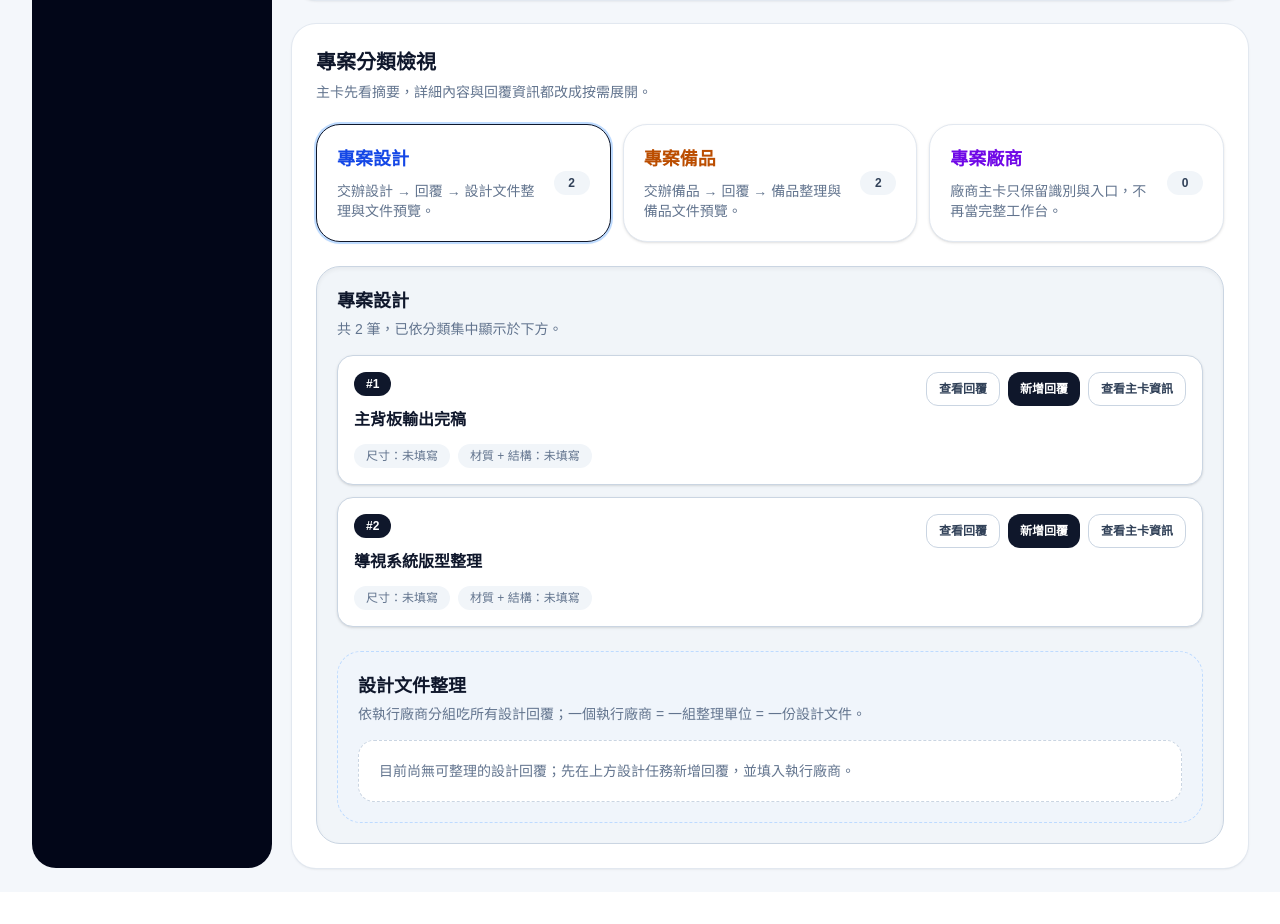
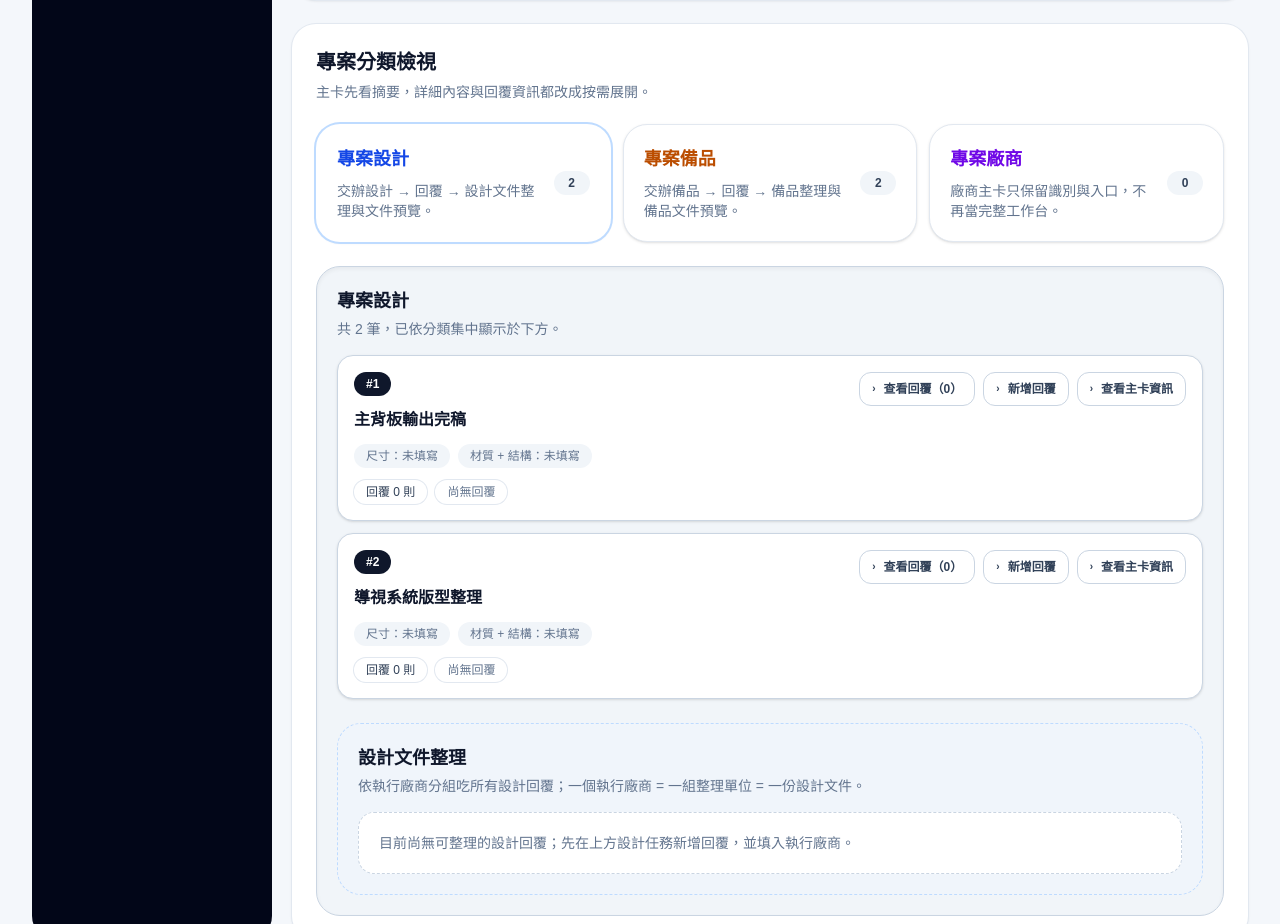
Before and after one commit to willy841/projectflow, a Next.js app in the folder project-mgmt/: page /projects/spring-popup-2026 in a window 1280 px wide. Shown: the part 2188-3112 px from the top of the page. Before the commit the page ends 3080 px from the top, so only its background shows below. Built offline with nearby package versions, Linux system fonts and the light colour scheme.

Commit message:
refactor: tighten execution panel accordion states

```diff
--- a/project-mgmt/src/components/execution-tree-section.tsx
+++ b/project-mgmt/src/components/execution-tree-section.tsx
@@ -1157,7 +1157,7 @@ export function ExecutionTreeSection({ project }: { project: Project }) {
                   key={category}
                   type="button"
                   onClick={() => handleOpenCategory(category)}
-                  className={`rounded-3xl border bg-white p-5 text-left shadow-sm transition ${isActive ? `${meta.ring} ring-2` : "border-slate-200 hover:border-slate-300"}`}
+                  className={`rounded-3xl border bg-white p-5 text-left shadow-sm transition ${isActive ? `${meta.ring} border-transparent ring-2` : "border-slate-200 hover:border-slate-300"}`}
                 >
                   <div className="flex items-center justify-between gap-3">
                     <div>
@@ -1211,10 +1211,22 @@ export function ExecutionTreeSection({ project }: { project: Project }) {
                 const isDetailOpen = expandedDetailId === item.id;
                 const isDesignCard = openCategory === "design";
                 const isProcurementCard = openCategory === "procurement";
+                const latestReply = item.replies[item.replies.length - 1];
+                const latestReplySummary = latestReply
+                  ? parseReplyMessage(latestReply)
+                  : null;
+                const activePanelLabel = isReplyOpen
+                  ? "回覆中"
+                  : isReplyListOpen
+                    ? "回覆列表展開"
+                    : isDetailOpen
+                      ? "主卡資訊展開"
+                      : null;
+
                 return (
                   <div
                     key={item.id}
-                    className="rounded-2xl border border-slate-300 bg-white p-4 shadow-sm"
+                    className={`rounded-2xl border p-4 shadow-sm transition ${activePanelLabel ? "border-slate-900 bg-slate-50/60 ring-1 ring-slate-200" : "border-slate-300 bg-white"}`}
                   >
                     <div className="flex flex-col gap-4">
                       <div className="flex flex-col gap-3 xl:flex-row xl:items-start xl:justify-between">
@@ -1234,6 +1246,11 @@ export function ExecutionTreeSection({ project }: { project: Project }) {
                                   {item.badge}
                                 </span>
                               </>
+                            ) : null}
+                            {activePanelLabel ? (
+                              <span className="inline-flex items-center justify-center rounded-full bg-slate-900/8 px-3 py-1 text-xs font-semibold text-slate-700 ring-1 ring-slate-300">
+                                {activePanelLabel}
+                              </span>
                             ) : null}
                           </div>
                           <h5 className="mt-3 text-base font-semibold text-slate-900">
@@ -1269,28 +1286,51 @@ export function ExecutionTreeSection({ project }: { project: Project }) {
                               </span>
                             </div>
                           ) : null}
+
+                          <div className="mt-3 flex flex-wrap gap-2">
+                            <span className="inline-flex items-center rounded-full bg-white px-3 py-1 text-xs font-medium text-slate-700 ring-1 ring-slate-200">
+                              回覆 {item.replies.length} 則
+                            </span>
+                            {latestReplySummary ? (
+                              <>
+                                <span className="inline-flex max-w-full items-center rounded-full bg-white px-3 py-1 text-xs font-medium text-slate-700 ring-1 ring-slate-200">
+                                  最新：{latestReplySummary.title}
+                                </span>
+                                <span className={`inline-flex items-center rounded-full px-3 py-1 text-xs font-medium ring-1 ${latestReplySummary.confirmed ? "bg-emerald-50 text-emerald-700 ring-emerald-200" : "bg-amber-50 text-amber-700 ring-amber-200"}`}>
+                                  {latestReplySummary.statusLabel}
+                                </span>
+                              </>
+                            ) : (
+                              <span className="inline-flex items-center rounded-full bg-white px-3 py-1 text-xs font-medium text-slate-500 ring-1 ring-slate-200">
+                                尚無回覆
+                              </span>
+                            )}
+                          </div>
                         </div>
 
                         <div className="flex flex-wrap gap-2">
                           <button
                             type="button"
                             onClick={() => toggleReplyList(item.id)}
-                            className="inline-flex items-center justify-center rounded-xl border border-slate-300 bg-white px-3 py-2 text-xs font-semibold text-slate-700 transition hover:bg-slate-50"
+                            className={`inline-flex items-center gap-2 justify-center rounded-xl border px-3 py-2 text-xs font-semibold transition ${isReplyListOpen ? "border-slate-900 bg-slate-900 text-white shadow-sm" : "border-slate-300 bg-white text-slate-700 hover:bg-slate-50"}`}
                           >
-                            {isReplyListOpen ? "收合回覆" : "查看回覆"}
+                            <span className={`text-[10px] transition ${isReplyListOpen ? "rotate-90" : ""}`}>›</span>
+                            {isReplyListOpen ? "收合回覆" : `查看回覆（${item.replies.length}）`}
                           </button>
                           <button
                             type="button"
                             onClick={() => toggleReplyBox(item.id)}
-                            className="inline-flex items-center justify-center rounded-xl bg-slate-900 px-3 py-2 text-xs font-semibold text-white transition hover:bg-slate-800"
+                            className={`inline-flex items-center gap-2 justify-center rounded-xl border px-3 py-2 text-xs font-semibold transition ${isReplyOpen ? "border-slate-900 bg-slate-900 text-white shadow-sm" : "border-slate-300 bg-white text-slate-700 hover:bg-slate-50"}`}
                           >
-                            {isReplyOpen ? "取消回覆" : "新增回覆"}
+                            <span className={`text-[10px] transition ${isReplyOpen ? "rotate-90" : ""}`}>›</span>
+                            {isReplyOpen ? "收合回覆表單" : "新增回覆"}
                           </button>
                           <button
                             type="button"
                             onClick={() => toggleDetail(item.id)}
-                            className="inline-flex items-center justify-center rounded-xl border border-slate-300 bg-white px-3 py-2 text-xs font-semibold text-slate-700 transition hover:bg-slate-50"
+                            className={`inline-flex items-center gap-2 justify-center rounded-xl border px-3 py-2 text-xs font-semibold transition ${isDetailOpen ? "border-slate-900 bg-slate-900 text-white shadow-sm" : "border-slate-300 bg-white text-slate-700 hover:bg-slate-50"}`}
                           >
+                            <span className={`text-[10px] transition ${isDetailOpen ? "rotate-90" : ""}`}>›</span>
                             {isDetailOpen ? "收合主卡資訊" : "查看主卡資訊"}
                           </button>
                         </div>
```
